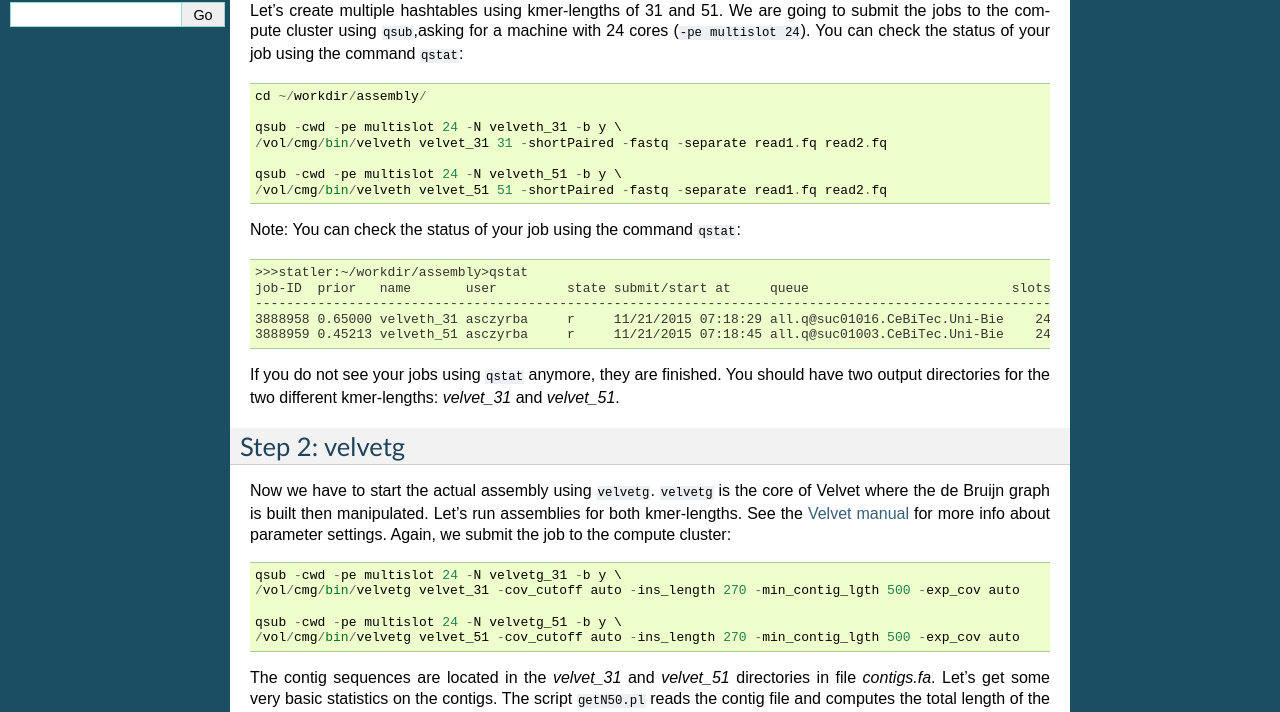
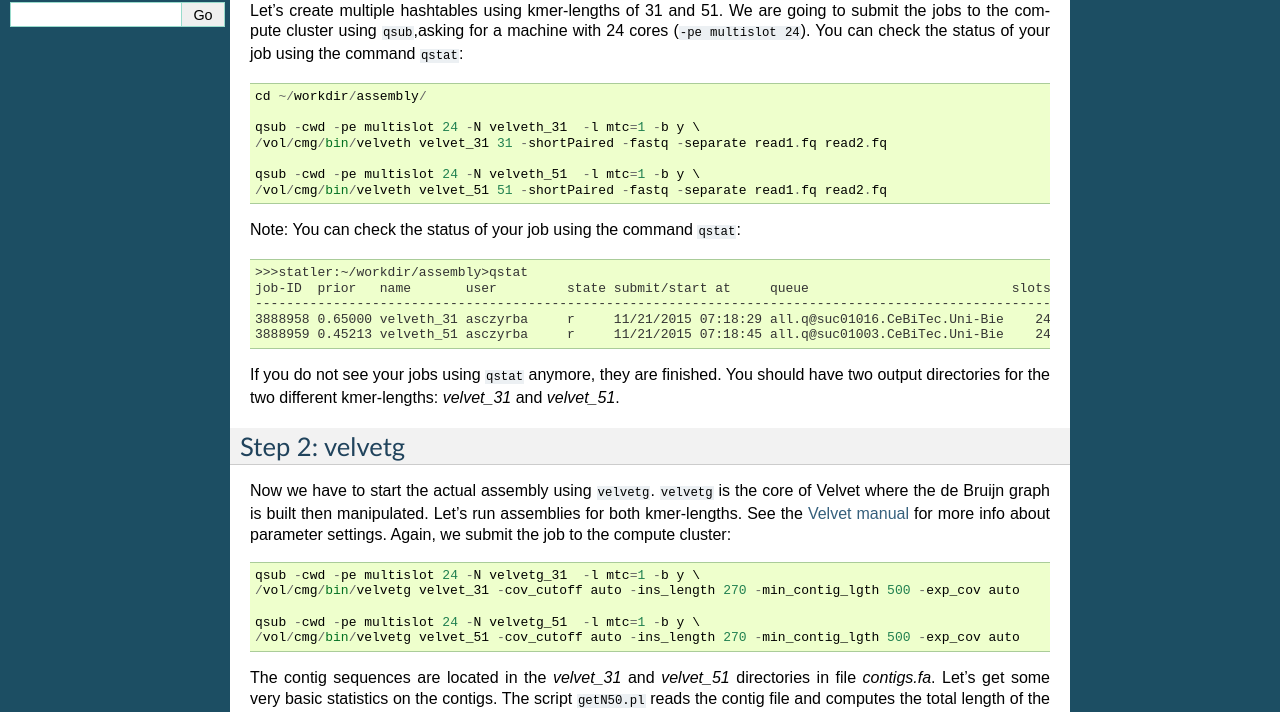
Before and after one commit to metagenomics/metagenomics-workshop, a Sphinx documentation site: the page built from docs/assembly/velvet.rst, in a window 1280 px wide. Shown: the part 330-1042 px from the top of the page. Built offline with Sphinx 7.4.7, drawn with Linux system fonts in a browser that asks for light colours.

Commit message:
Update velvet.rst

```diff
--- a/docs/assembly/velvet.rst
+++ b/docs/assembly/velvet.rst
@@ -16,10 +16,10 @@ command ``qstat``::
 
   cd ~/workdir/assembly/
 
-  qsub -cwd -pe multislot 24 -N velveth_31 -b y \
+  qsub -cwd -pe multislot 24 -N velveth_31  -l mtc=1 -b y \
   /vol/cmg/bin/velveth velvet_31 31 -shortPaired -fastq -separate read1.fq read2.fq
 
-  qsub -cwd -pe multislot 24 -N velveth_51 -b y \
+  qsub -cwd -pe multislot 24 -N velveth_51  -l mtc=1 -b y \
   /vol/cmg/bin/velveth velvet_51 51 -shortPaired -fastq -separate read1.fq read2.fq
 
 Note: You can check the status of your job using the command ``qstat``::
@@ -37,10 +37,10 @@ Step 2: velvetg
 ---------------
 Now we have to start the actual assembly using ``velvetg``. ``velvetg`` is the core of Velvet where the de Bruijn graph is built then manipulated. Let's run assemblies for both kmer-lengths. See the `Velvet manual <https://www.ebi.ac.uk/~zerbino/velvet/Manual.pdf>`_ for more info about parameter settings. Again, we submit the job to the compute cluster::
 
-  qsub -cwd -pe multislot 24 -N velvetg_31 -b y \
+  qsub -cwd -pe multislot 24 -N velvetg_31  -l mtc=1 -b y \
   /vol/cmg/bin/velvetg velvet_31 -cov_cutoff auto -ins_length 270 -min_contig_lgth 500 -exp_cov auto
 
-  qsub -cwd -pe multislot 24 -N velvetg_51 -b y \
+  qsub -cwd -pe multislot 24 -N velvetg_51  -l mtc=1 -b y \
   /vol/cmg/bin/velvetg velvet_51 -cov_cutoff auto -ins_length 270 -min_contig_lgth 500 -exp_cov auto
 
 The contig sequences are located in the `velvet_31` and `velvet_51` directories in file `contigs.fa`. Let's get some very basic statistics on the contigs. The script ``getN50.pl`` reads the contig file and computes the total length of the assembly, number of contigs, N50 and largest contig size. In our example we will exclude contigs shorter than 500bp (option `-s 500`)::
```
